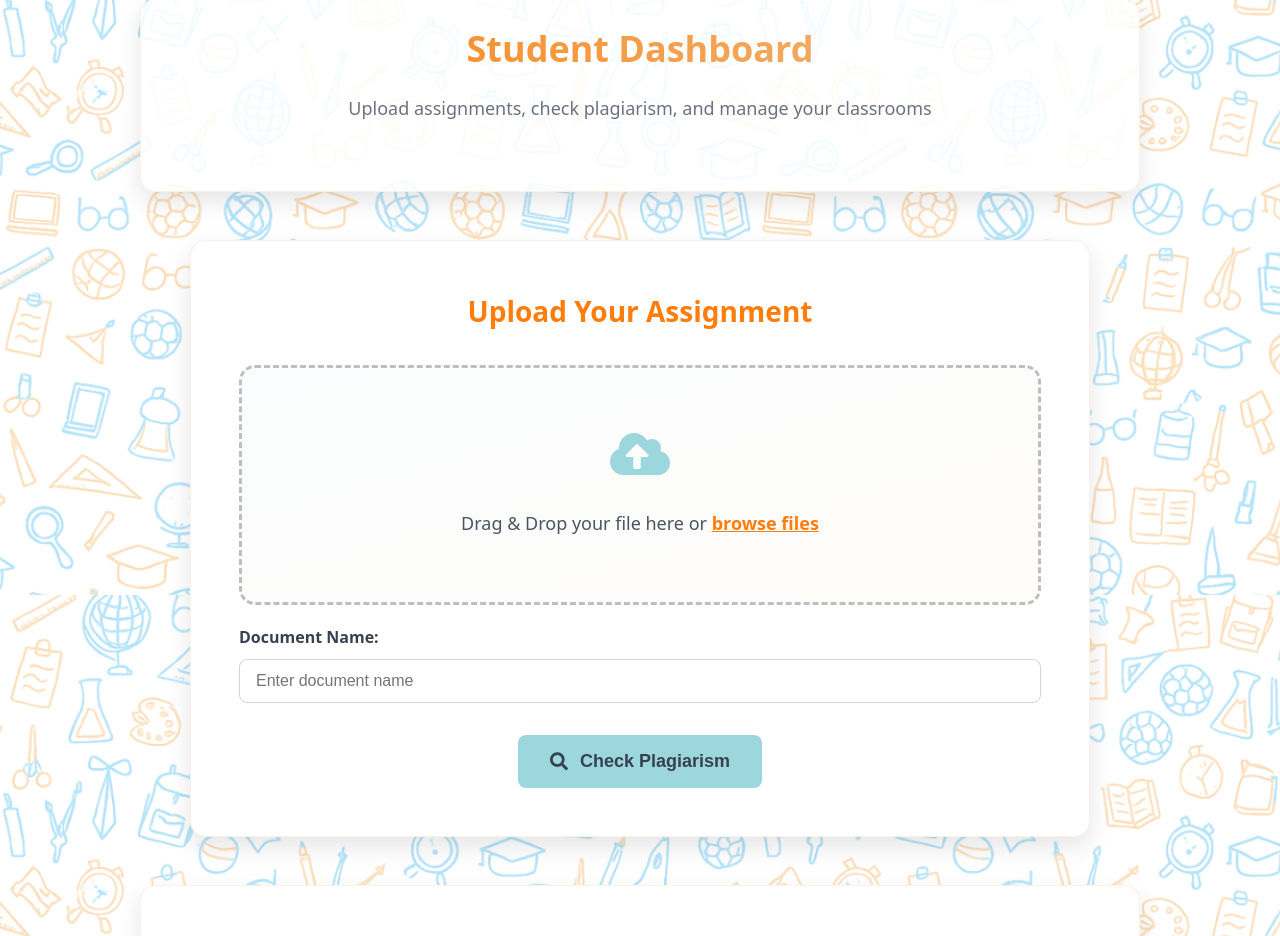
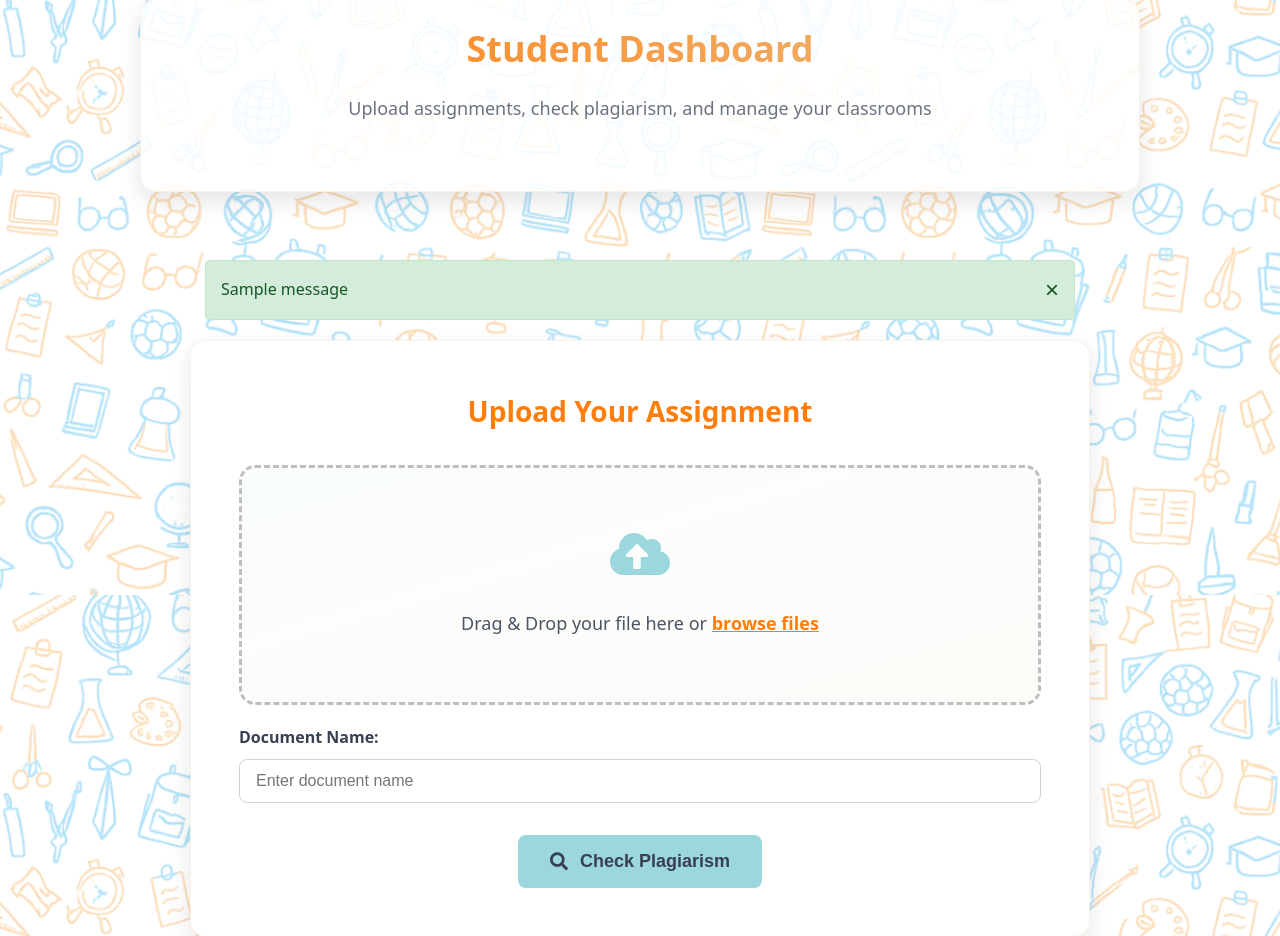
Before and after one commit to atqhftnh/copycat-checker, a Django app: page /student-dashboard/ in a window 1280 px wide. Shown: the part 205-1141 px from the top of the page. Run offline with Django 3.2, Linux system fonts and the light colour scheme; a user stored in the database is signed in; tables that the repository leaves empty hold one stand-in row (values such as "Sample post"); one stand-in notice (Sample message) is shown; data that the repository does not hold is empty; parts of the project's set-up code (start-up, migrations or seed data) failed here and were passed over.

Commit message:
Add: Error message for invalid classroom code

```diff
--- a/plag/templates/plag/static/index.html
+++ b/plag/templates/plag/static/index.html
@@ -938,6 +938,59 @@
     min-height: auto;
     /* Allow height to adjust to content */
   }
+
+  .messages-container {
+    max-width: 900px;
+    /* Adjust to match your container width */
+    margin: 20px auto;
+    padding: 0 15px;
+  }
+
+  .alert {
+    padding: 15px;
+    margin-bottom: 20px;
+    border: 1px solid transparent;
+    border-radius: 4px;
+    position: relative;
+    display: flex;
+    justify-content: space-between;
+    align-items: center;
+  }
+
+  .alert-success {
+    color: #155724;
+    background-color: #d4edda;
+    border-color: #c3e6cb;
+  }
+
+  .alert-info {
+    color: #0c5460;
+    background-color: #d1ecf1;
+    border-color: #bee5eb;
+  }
+
+  .alert-warning {
+    color: #856404;
+    background-color: #fff3cd;
+    border-color: #ffeeba;
+  }
+
+  .alert-error {
+    /* Django uses 'error' tag for messages.error */
+    color: #721c24;
+    background-color: #f8d7da;
+    border-color: #f5c6cb;
+  }
+
+  .close-alert {
+    background: none;
+    border: none;
+    font-size: 1.5em;
+    cursor: pointer;
+    color: inherit;
+    /* Inherit color from the alert type */
+    margin-left: 15px;
+  }
 </style>
 {% endblock %}
 
@@ -954,6 +1007,17 @@
         </p>
       </div>
     </section>
+
+    {% if messages %}
+    <div class="messages-container">
+      {% for message in messages %}
+      <div class="alert alert-{{ message.tags }}"> {# message.tags will be 'error', 'success', 'info' etc. #}
+        {{ message }}
+        <button type="button" class="close-alert" onclick="this.parentElement.style.display='none';">&times;</button>
+      </div>
+      {% endfor %}
+    </div>
+    {% endif %}
 
     <!-- Upload Section -->
     <div class="upload-container">
```
